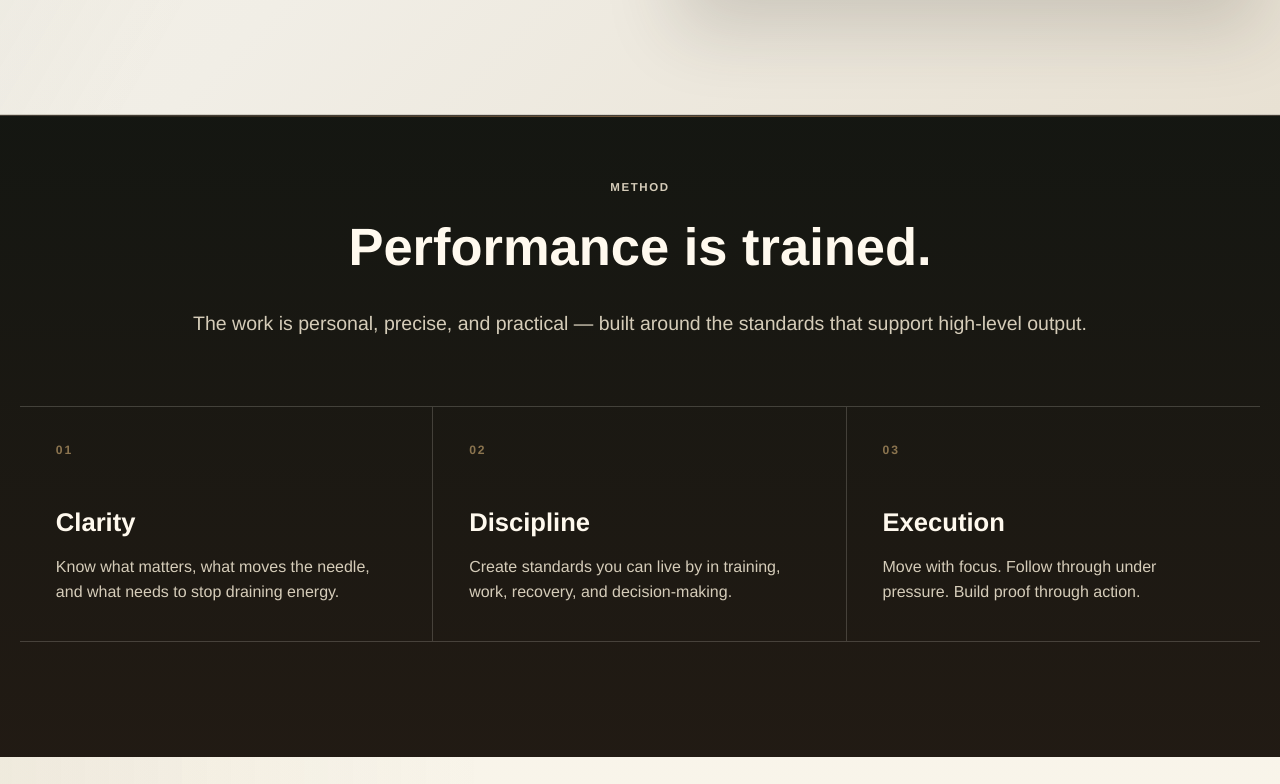
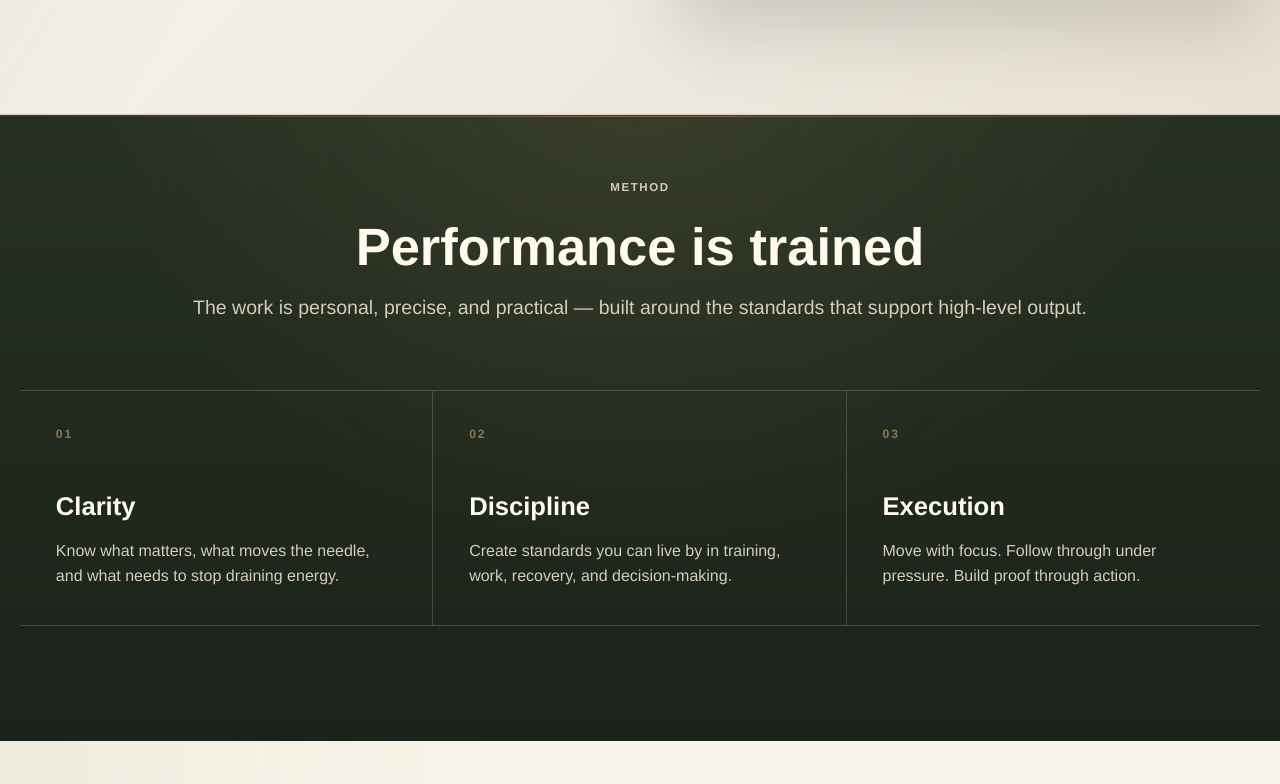
Before and after one commit to TimmyTululu/pernille-performance, a React (Vite) app: page / in a window 1280 px wide. Shown: the part 836-1620 px from the top of the page. Built offline with nearby package versions, Linux system fonts and the light colour scheme.

Commit message:
Polish method section

```diff
--- a/src/main.tsx
+++ b/src/main.tsx
@@ -150,7 +150,7 @@ function App() {
         >
           <div className="section-heading">
             <p className="section-kicker">Method</p>
-            <h2 id="method-title">Performance is trained.</h2>
+            <h2 id="method-title">Performance is trained</h2>
             <p>
               The work is personal, precise, and practical — built around the
               standards that support high-level output.
--- a/src/styles.css
+++ b/src/styles.css
@@ -417,8 +417,9 @@ h2 {
   padding-left: max(20px, calc((100vw - var(--max-width)) / 2));
   border-top: 1px solid rgba(244, 238, 227, 0.16);
   background:
-    linear-gradient(180deg, rgba(20, 22, 17, 0.97), rgba(33, 26, 19, 0.98)),
-    var(--bg-graphite);
+    radial-gradient(circle at 50% -14%, rgba(177, 146, 92, 0.14), transparent 34rem),
+    linear-gradient(180deg, rgba(39, 49, 35, 0.99), rgba(28, 35, 27, 0.99)),
+    #1f291f;
   color: var(--text-inverse);
 }
 
@@ -440,6 +441,10 @@ h2 {
 .method-section h2,
 .method-section .section-kicker {
   color: var(--white);
+}
+
+.method-section h2 {
+  margin-bottom: clamp(12px, 1.6vw, 18px);
 }
 
 .method-section .section-heading p {
```
